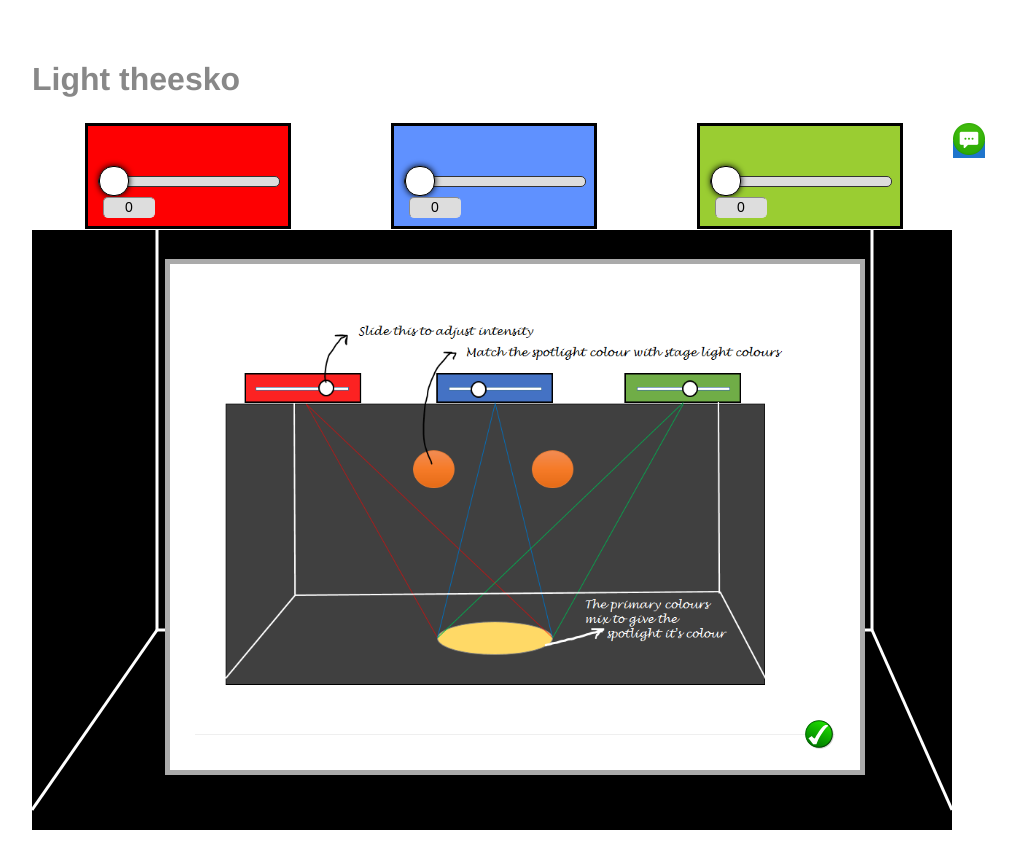
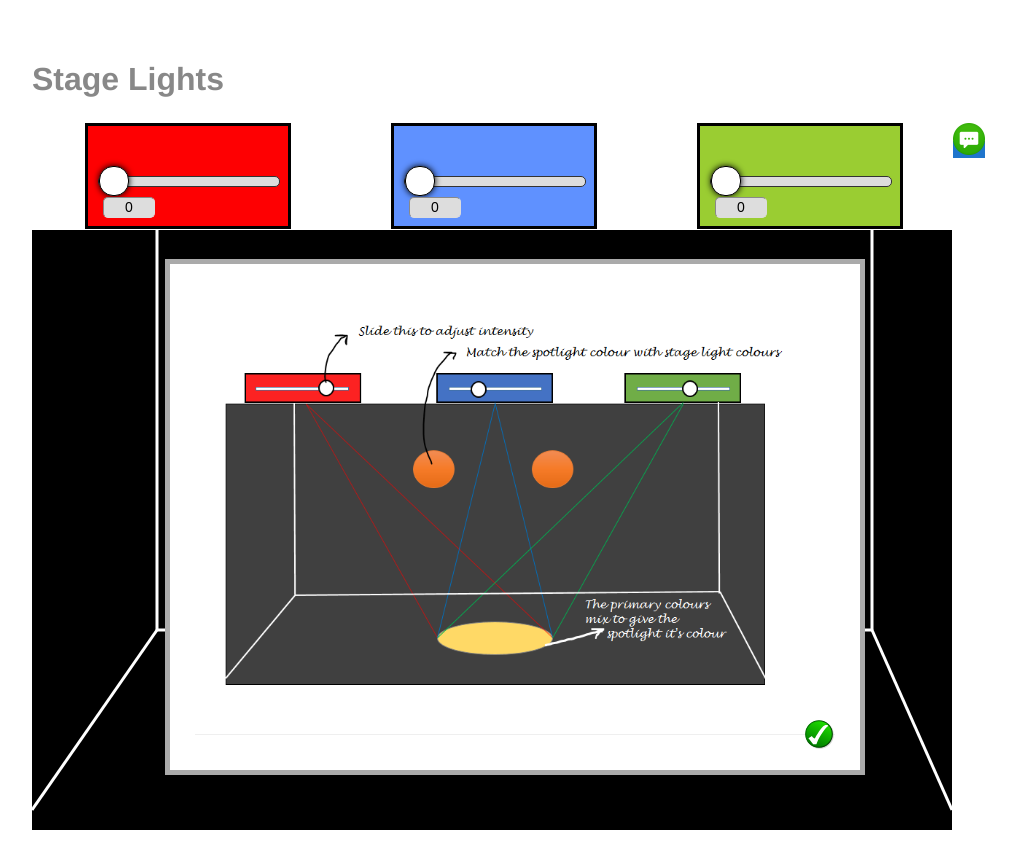
Before and after one commit to gtoos/light-mix, a plain HTML site: page index.html in a window 1280 px wide. Shown: the whole page, without its empty margins (8-1024 px from the left). Drawn offline with Linux system fonts and the light colour scheme.

Commit message:
Fixed heading

```diff
--- a/index.html
+++ b/index.html
@@ -9,7 +9,7 @@
 		<script src="resources/js/library.js"></script>
 	</head>
 	<body>
-	    <h1>Light theesko</h1>
+	    <h1>Stage Lights</h1>
 	    <div class="outer-wrapper">
 		    <div id="lightSourceWrapper" width="900" height="600">
 			    <div id="redSource" class="light-source-red">
```
